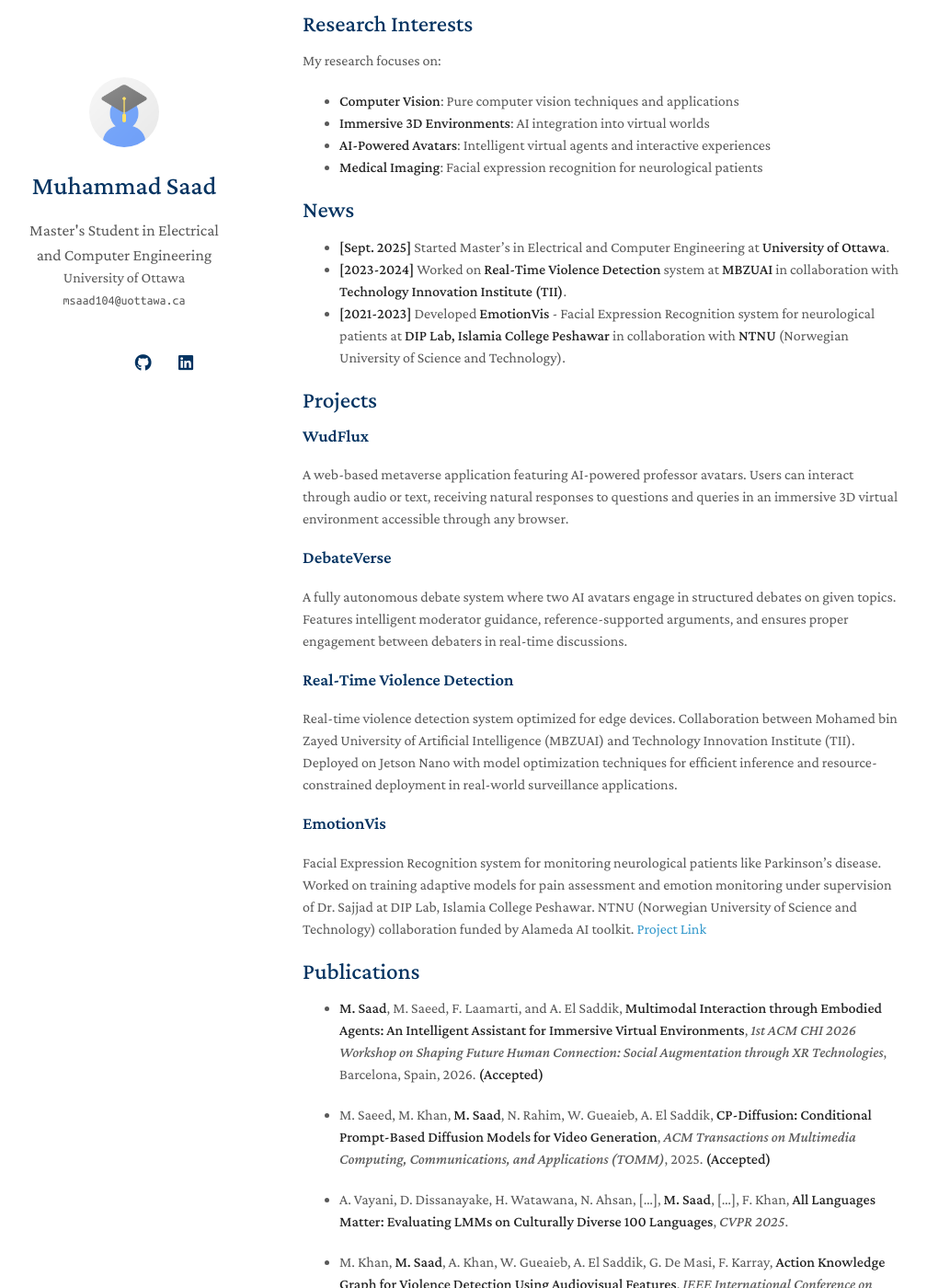
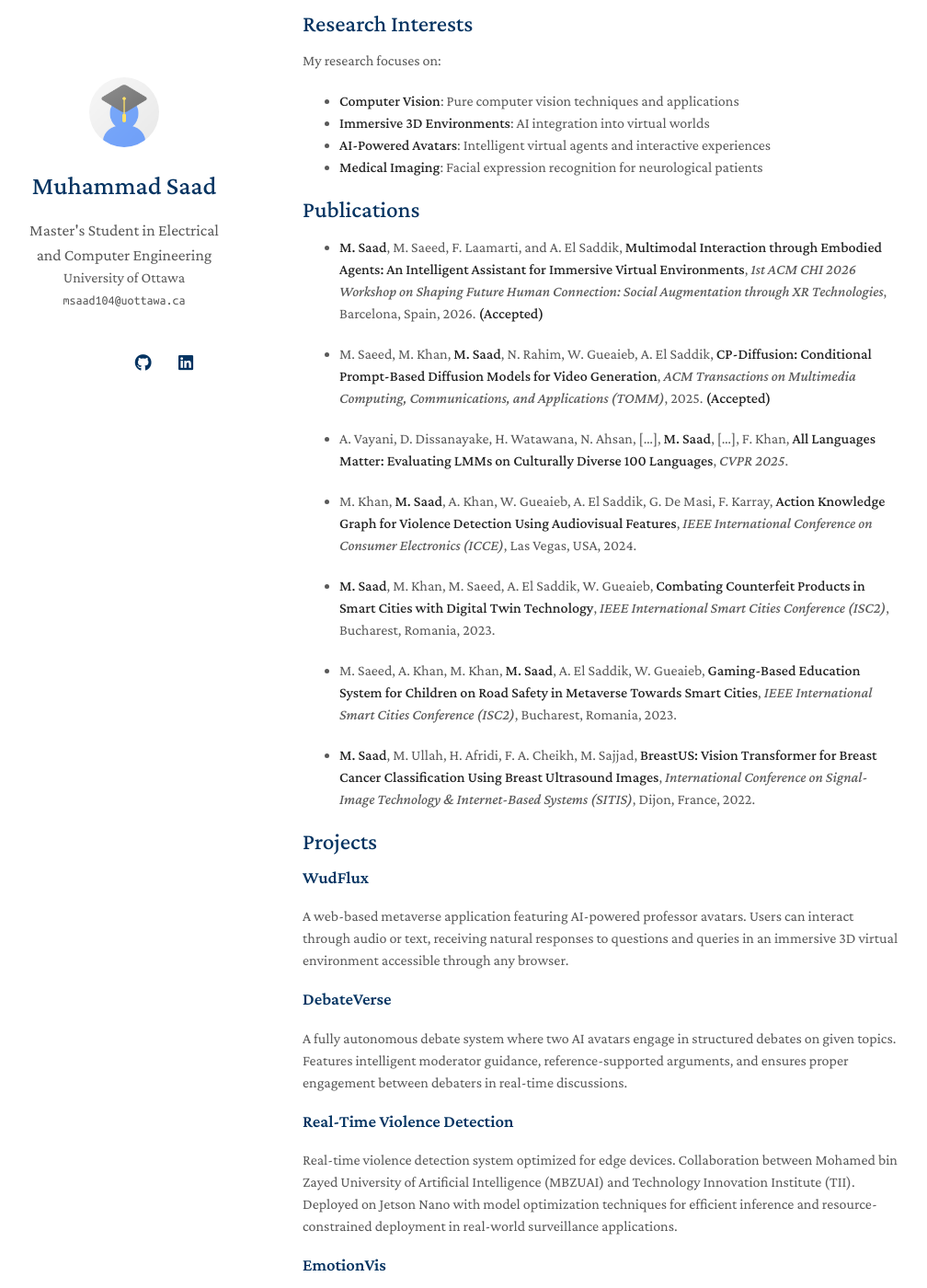
Before and after one commit to muhammadsaadkhankor/muhammadsaadkhankor.github.io, a Jekyll site: the page built from index.md, in a window 1280 px wide and 1400 px high, scrolled down 375 px. Shown: the whole window at 92% size, without its empty margins (141-1149 px from the left). Built offline with Jekyll 4.4.1, drawn with Linux system fonts in a browser that asks for light colours; nearby versions of some CDN libraries; a style sheet for code colours, icons or effects is not loaded; our own code applies the rules of GitHub Pages for plain Markdown files; some of the changed text lies outside the part shown.

Commit message:
Reorder sections: remove News, move Publications after Research Interests

```diff
--- a/index.md
+++ b/index.md
@@ -26,25 +26,6 @@
 - **AI-Powered Avatars**: Intelligent virtual agents and interactive experiences
 - **Medical Imaging**: Facial expression recognition for neurological patients
 
-## News
-- **[Sept. 2025]** Started Master's in Electrical and Computer Engineering at **University of Ottawa**.
-- **[2023-2024]** Worked on **Real-Time Violence Detection** system at **MBZUAI** in collaboration with **Technology Innovation Institute (TII)**.
-- **[2021-2023]** Developed **EmotionVis** - Facial Expression Recognition system for neurological patients at **DIP Lab, Islamia College Peshawar** in collaboration with **NTNU** (Norwegian University of Science and Technology).
-
-## Projects
-
-### WudFlux
-A web-based metaverse application featuring AI-powered professor avatars. Users can interact through audio or text, receiving natural responses to questions and queries in an immersive 3D virtual environment accessible through any browser.
-
-### DebateVerse
-A fully autonomous debate system where two AI avatars engage in structured debates on given topics. Features intelligent moderator guidance, reference-supported arguments, and ensures proper engagement between debaters in real-time discussions.
-
-### Real-Time Violence Detection
-Real-time violence detection system optimized for edge devices. Collaboration between Mohamed bin Zayed University of Artificial Intelligence (MBZUAI) and Technology Innovation Institute (TII). Deployed on Jetson Nano with model optimization techniques for efficient inference and resource-constrained deployment in real-world surveillance applications.
-
-### EmotionVis
-Facial Expression Recognition system for monitoring neurological patients like Parkinson's disease. Worked on training adaptive models for pain assessment and emotion monitoring under supervision of Dr. Sajjad at DIP Lab, Islamia College Peshawar. NTNU (Norwegian University of Science and Technology) collaboration funded by Alameda AI toolkit. [Project Link](https://alamedaproject.eu/partners/ntnu-norwegian-university-of-science-and-technology/)
-
 ## Publications
 
 - **M. Saad**, M. Saeed, F. Laamarti, and A. El Saddik, **Multimodal Interaction through Embodied Agents: An Intelligent Assistant for Immersive Virtual Environments**, *1st ACM CHI 2026 Workshop on Shaping Future Human Connection: Social Augmentation through XR Technologies*, Barcelona, Spain, 2026. **(Accepted)**
```
Also changed, not shown: other parts of index.md (+14 -0 lines).
